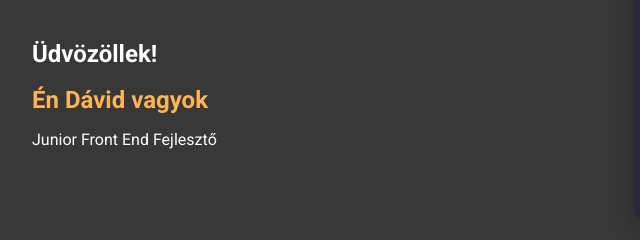
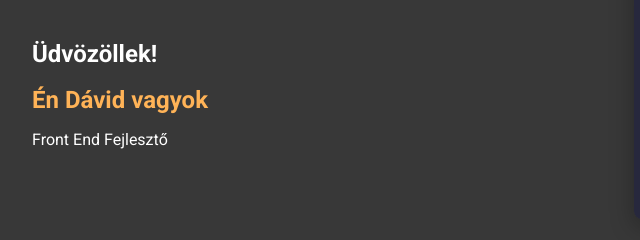
Before and after one commit to Hamill48/Portfolio, a plain HTML site: page index.html in a window 1280 px wide. Shown: the part 197-437 px from the top of the page, 120-760 px from the left. Drawn offline with Linux system fonts and the light colour scheme.

Commit message:
Update index.html
Fixing html

```diff
--- a/index.html
+++ b/index.html
@@ -27,7 +27,7 @@
           <div class="hero__content">
             <h1 class="welcome">Üdvözöllek!</h1>
             <h2 class="me">Én Dávid vagyok</h2>
-            <p class="subtitle">Junior Front End Fejlesztő</p>
+            <p class="subtitle">Front End Fejlesztő</p>
           </div>
           <div class="hero__media">
             <img
```
